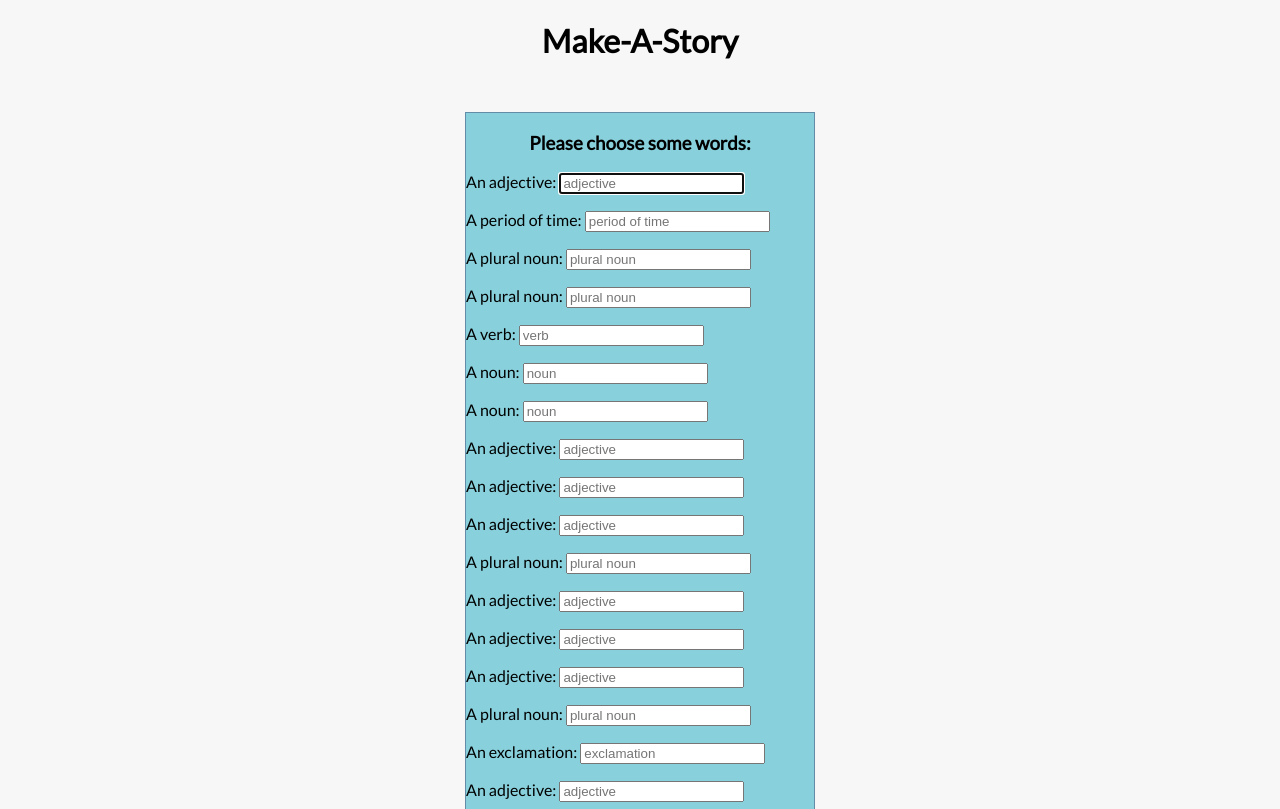
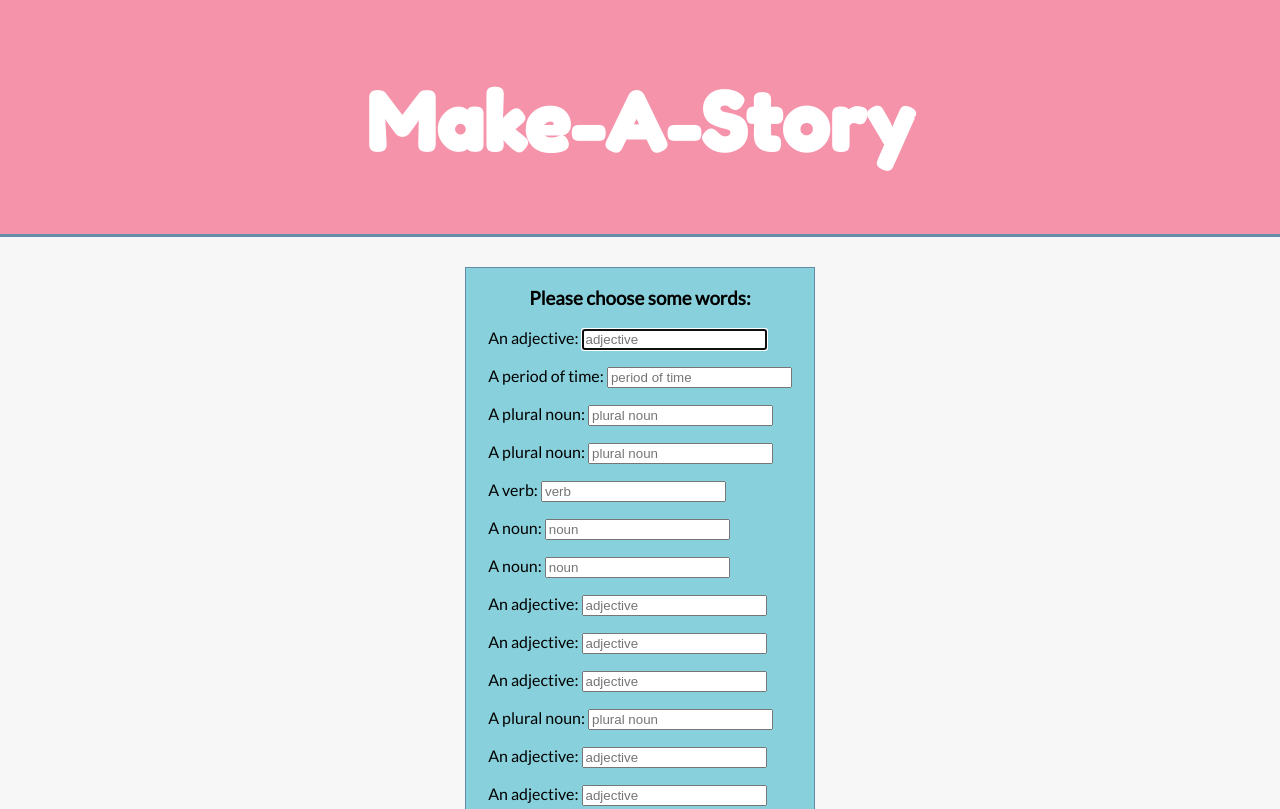
Before and after one commit to alyssahellrung/madlibs, a plain HTML site: page index.html in a window 1280 px wide. Shown: the top 809 px of the page. Drawn offline with Linux system fonts and the light colour scheme.

Commit message:
cotton candy styling successful

```diff
--- a/style.css
+++ b/style.css
@@ -1,4 +1,5 @@
 @import url('https://fonts.googleapis.com/css?family=Lato&display=swap');
+@import url('https://fonts.googleapis.com/css2?family=Fredoka+One&display=swap');
 
 :root {
   --box-shadow: 0 1px 3px rgba(0, 0, 0, 0.12), 0 1px 2px rgba(0, 0, 0, 0.24);
@@ -10,16 +11,27 @@
 
 body {
   background-color: #f7f7f7;
-  display: flex;
-  flex-direction: column;
-  align-items: center;
-  justify-content: center;
   min-height: 100vh;
   margin: 0;
   font-family: 'Lato', sans-serif;
 }
 
+.heading {
+    font-family: 'Fredoka One', cursive;
+    font-size: 40px;
+    background-color: #F593AA;
+    color: #ffffff;
+    text-align: center;
+    padding-top: 20px;
+    padding-bottom: 10px;
+    border-bottom: 3px solid #638CA8;
+}
+
 .container {
+  display: flex;
+  flex-direction: column;
+  align-items: center;
+  justify-content: center;
   border: 1px solid #638CA8;
   background-color: #88D0DB;
   margin: 30px auto;
```
